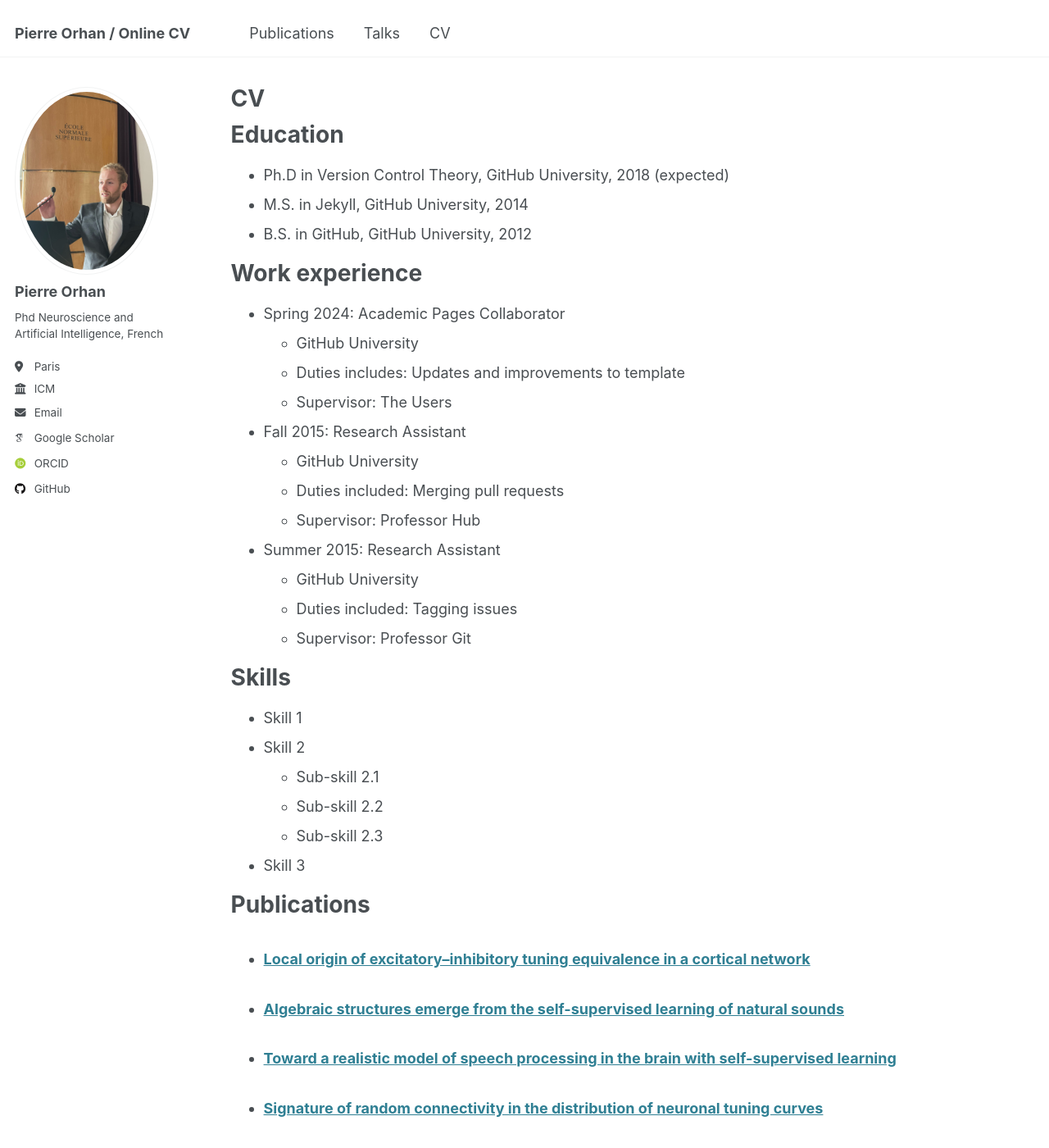
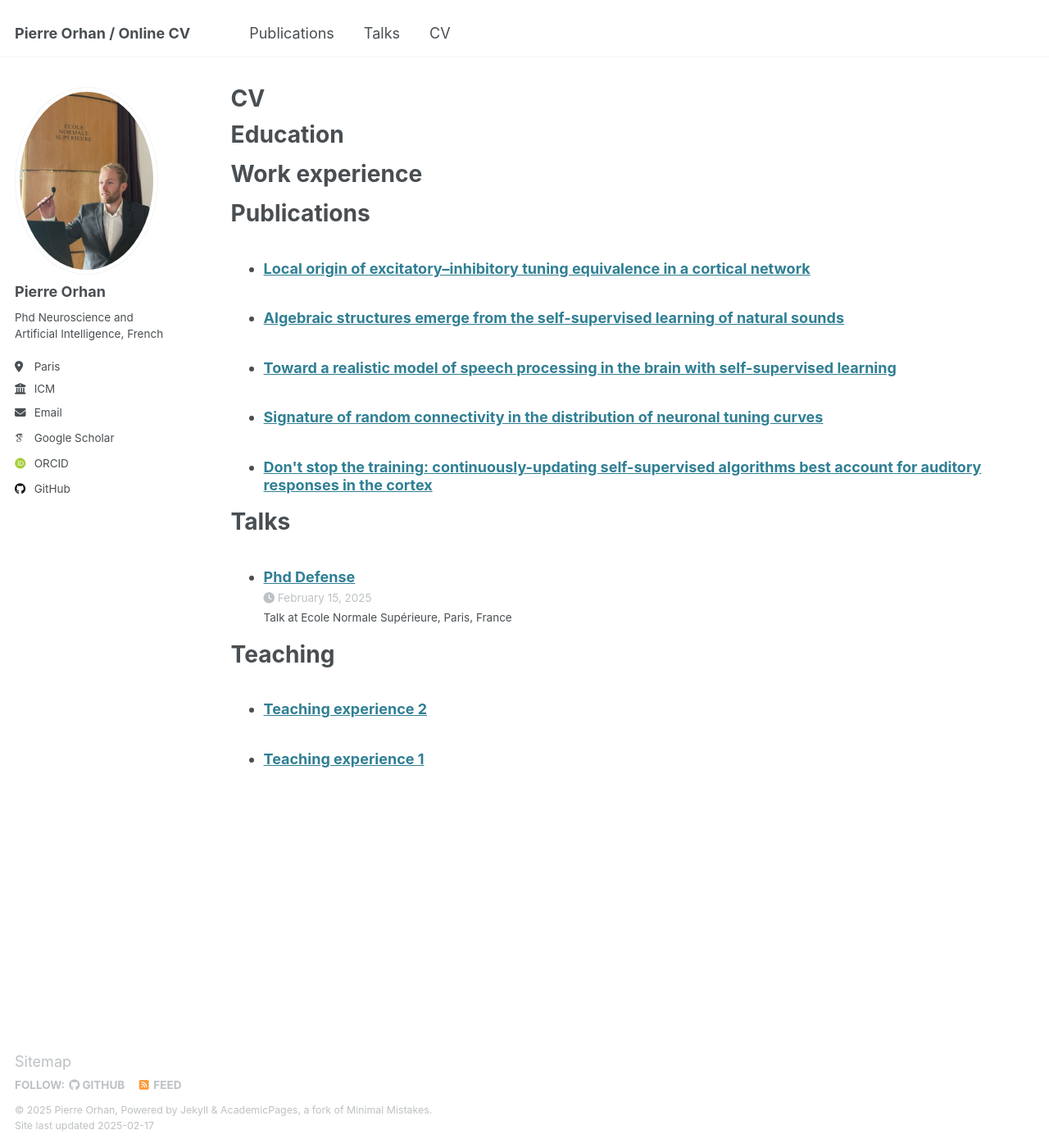
Before and after one commit to PierreOrhan/PierreOrhan, a Jekyll site: the page built from _pages/cv.md, in a window 1280 px wide and 1400 px high. Shown: the whole window at 82% size. Built offline with Jekyll 4.4.1, drawn with Linux system fonts in a browser that asks for light colours; some web fonts are replaced; some of the changed text lies outside the part shown.

Commit message:
phd defense

```diff
--- a/_data/navigation.yml
+++ b/_data/navigation.yml
@@ -21,7 +21,7 @@
 #    url: /year-archive/
 #
   - title: "CV"
-    url: /cv/
+    url: /cv/CVpierreOrhan.pdf
 
 #  - title: "Guide"
 #    url: /markdown/
--- a/_pages/cv.md
+++ b/_pages/cv.md
@@ -11,35 +11,11 @@
 
 Education
 ======
-* Ph.D in Version Control Theory, GitHub University, 2018 (expected)
-* M.S. in Jekyll, GitHub University, 2014
-* B.S. in GitHub, GitHub University, 2012
 
 Work experience
 ======
-* Spring 2024: Academic Pages Collaborator
-  * GitHub University
-  * Duties includes: Updates and improvements to template
-  * Supervisor: The Users
 
-* Fall 2015: Research Assistant
-  * GitHub University
-  * Duties included: Merging pull requests
-  * Supervisor: Professor Hub
 
-* Summer 2015: Research Assistant
-  * GitHub University
-  * Duties included: Tagging issues
-  * Supervisor: Professor Git
-
-Skills
-======
-* Skill 1
-* Skill 2
-  * Sub-skill 2.1
-  * Sub-skill 2.2
-  * Sub-skill 2.3
-* Skill 3
 
 Publications
 ======
@@ -58,7 +34,3 @@
   <ul>{% for post in site.teaching reversed %}
     {% include archive-single-cv.html %}
   {% endfor %}</ul>
-
-Service and leadership
-======
-* Currently signed in to 43 different slack teams
```
Also changed, not shown: 1 other file.
